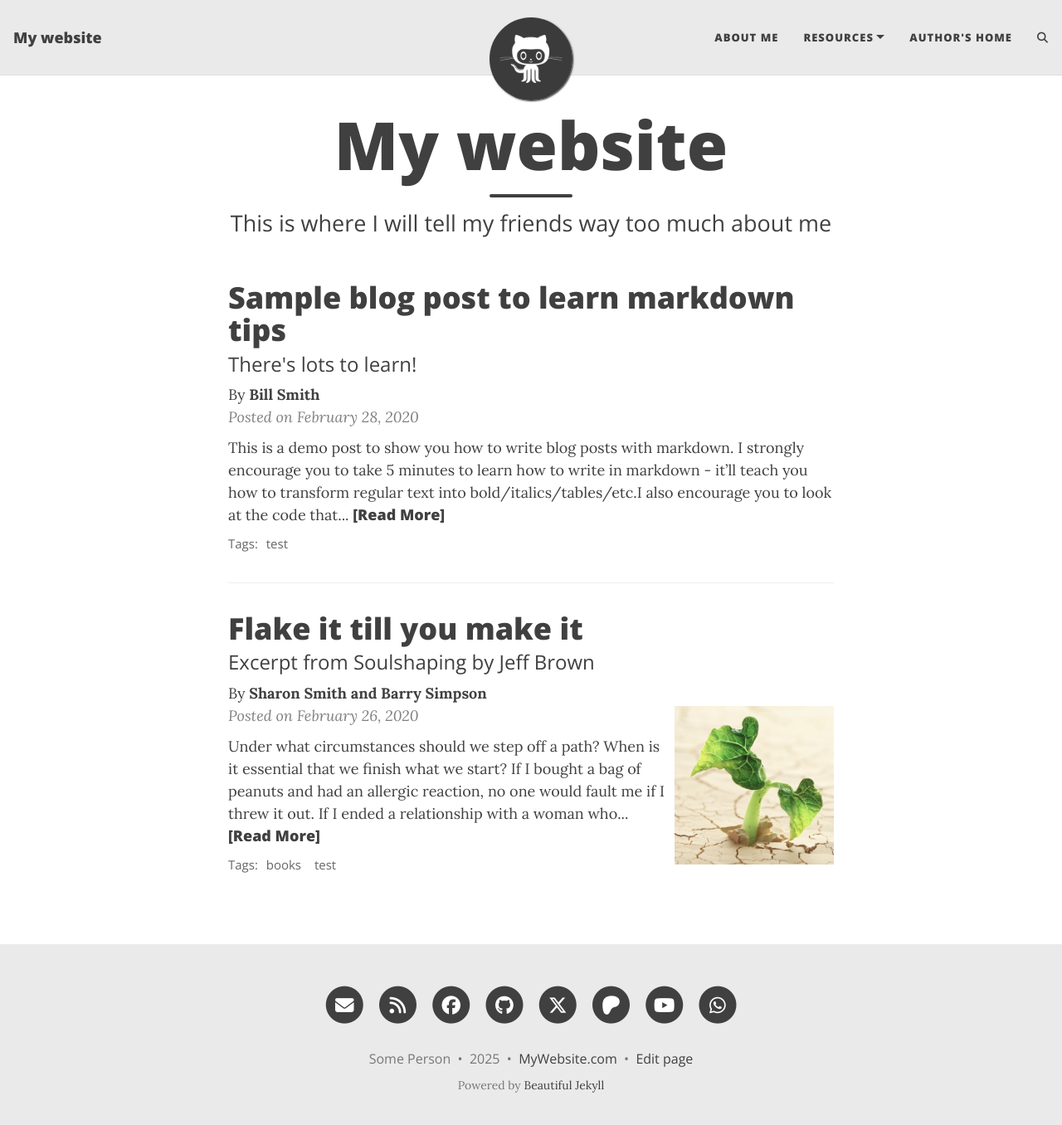
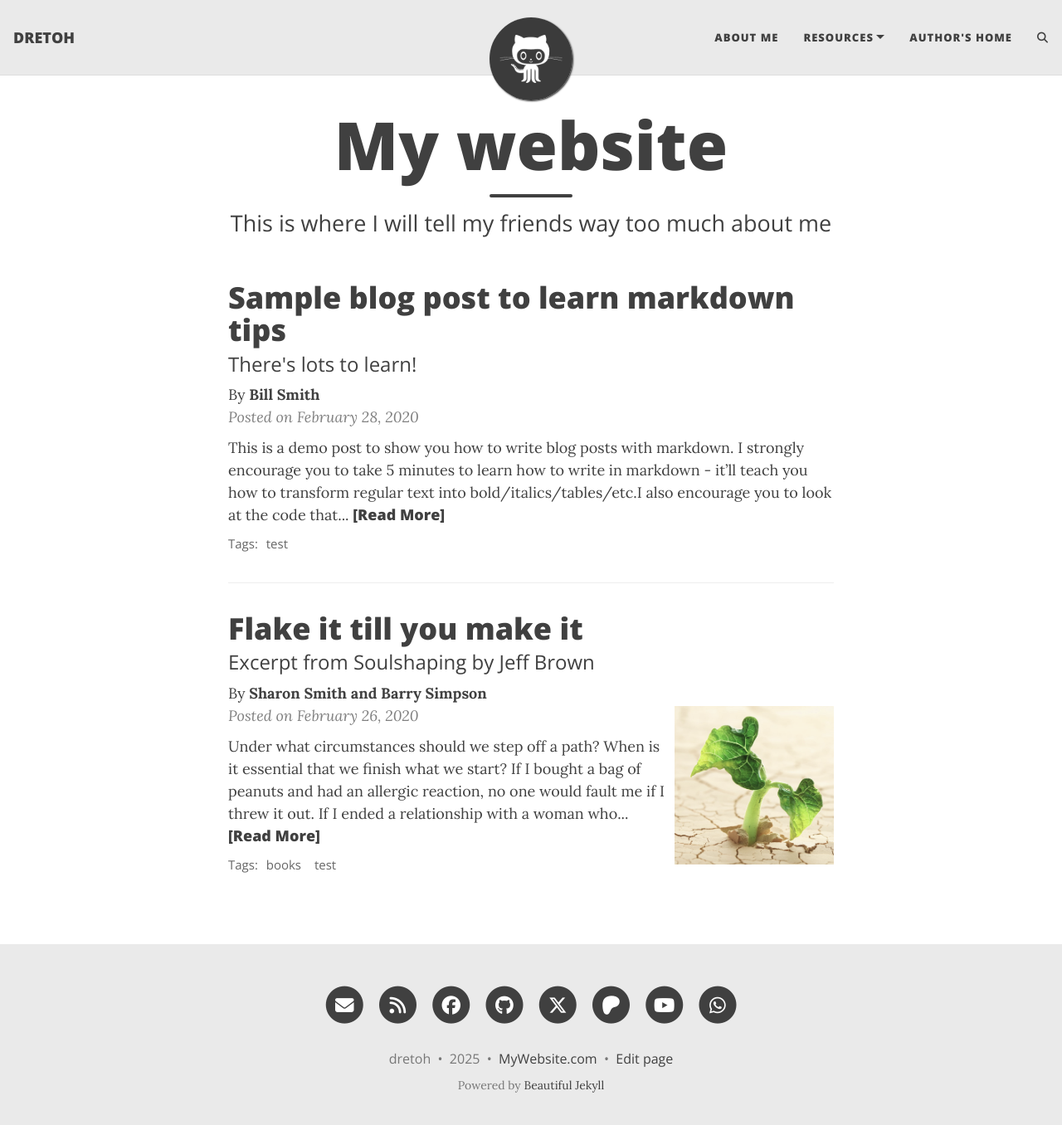
Before and after one commit to dretoh/dretoh.github.io, a Jekyll site: the page built from index.html, in a window 1280 px wide and 1369 px high. Shown: the top 1356 px of the window at 83% size. Built offline with Jekyll 4.4.1, drawn with Linux system fonts in a browser that asks for light colours; the list of posts is cut into pages by our own code; comment, search, counter and statistics services are not loaded.

Commit message:
Update _config.yml

```diff
--- a/_config.yml
+++ b/_config.yml
@@ -10,10 +10,10 @@
 ############################
 
 # Name of website
-title: My website
+title: DRETOH
 
 # Your name to show in the footer
-author: Some Person
+author: dretoh
 
 ###############################################
 # --- List of links in the navigation bar --- #
```
